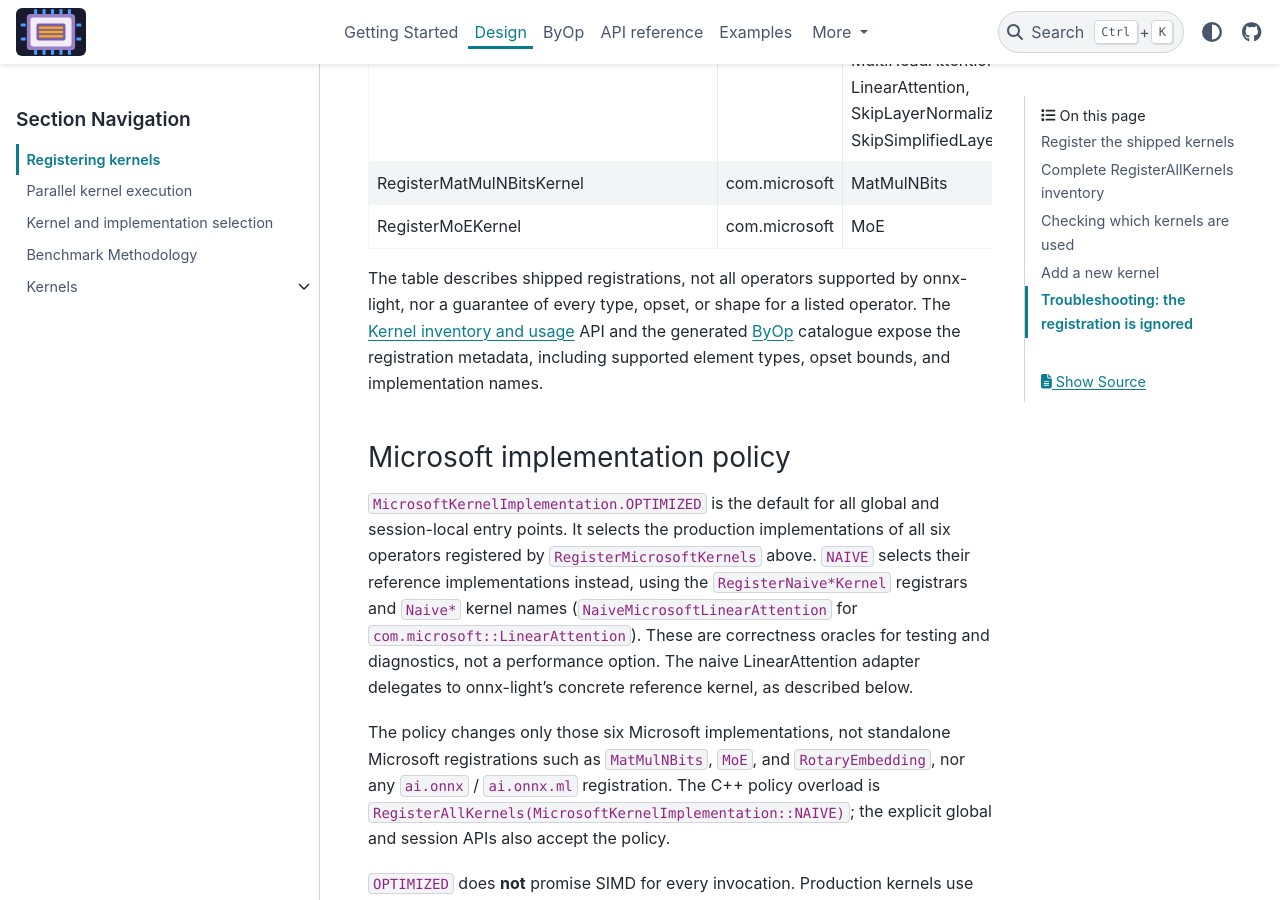
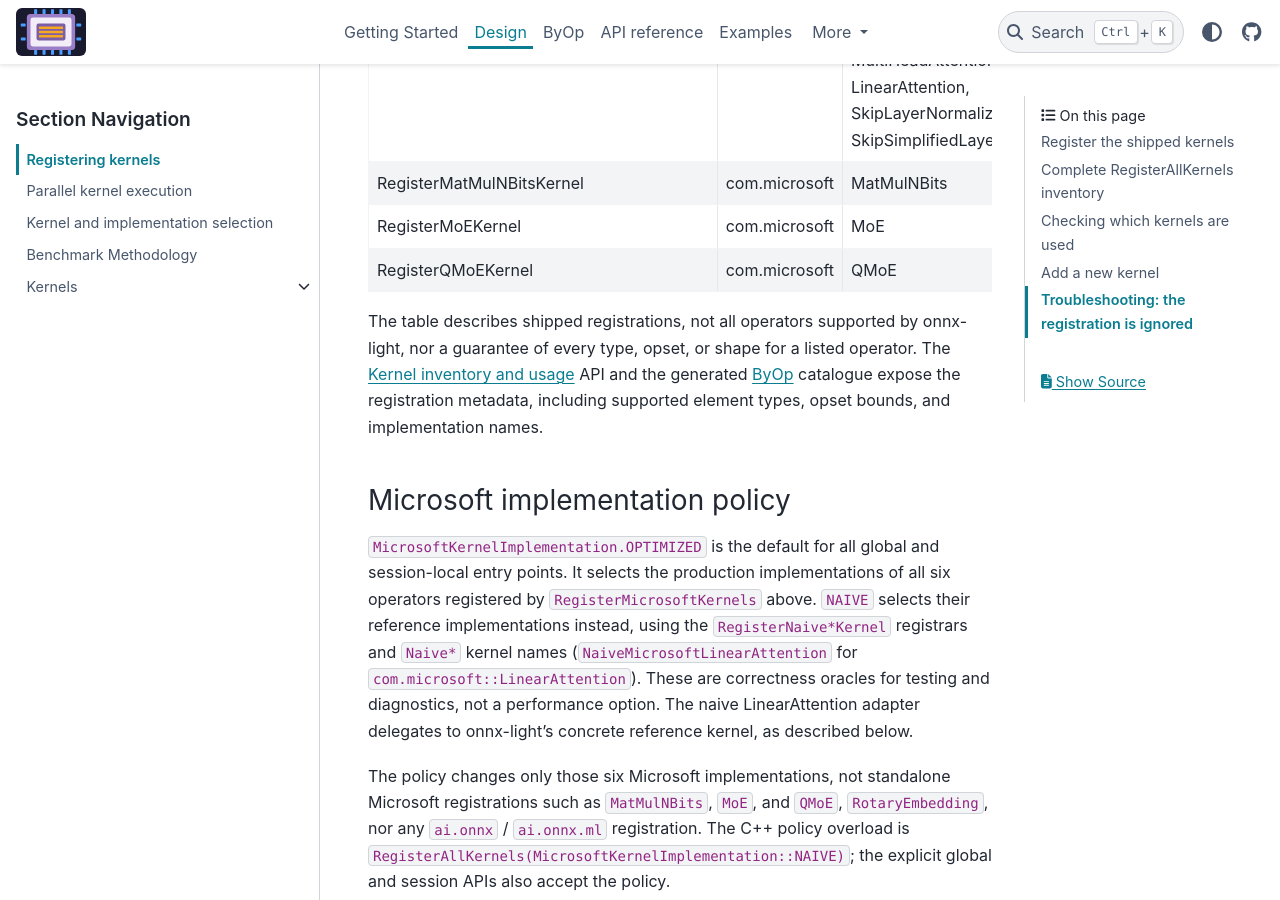
Before and after one commit to xadupre/onnx-light-cpu, a Sphinx documentation site: the page built from docs/design/registering_kernels.rst, in a window 1280 px wide and 900 px high, scrolled down 4674 px. Built offline with Sphinx 7.4.7 and the PyData theme 0.15.4, drawn with Linux system fonts in a browser that asks for light colours; pages that are not in the unit, such as notebooks, are missing from menus.

Commit message:
Document QMoE kernel registration
Co-authored-by: xadupre <22452781+xadupre@users.noreply.github.com>

```diff
--- a/docs/design/registering_kernels.rst
+++ b/docs/design/registering_kernels.rst
@@ -170,6 +170,7 @@ the default ONNX domain (the empty string is equivalent); ``ai.onnx.ml`` and
    "RegisterMicrosoftKernels", "com.microsoft", "BiasGelu, CDist, CausalConvWithState, GroupQueryAttention, MultiHeadAttention, LinearAttention, SkipLayerNormalization, SkipSimplifiedLayerNormalization"
    "RegisterMatMulNBitsKernel", "com.microsoft", "MatMulNBits"
    "RegisterMoEKernel", "com.microsoft", "MoE"
+   "RegisterQMoEKernel", "com.microsoft", "QMoE"
 
 The table describes shipped registrations, not all operators supported by
 onnx-light, nor a guarantee of every type, opset, or shape for a listed operator.
@@ -192,7 +193,8 @@ delegates to onnx-light's concrete reference kernel, as described below.
 
 The policy changes only those six Microsoft implementations, not standalone
 Microsoft registrations such as ``MatMulNBits``, ``MoE``, and
-``RotaryEmbedding``, nor any ``ai.onnx`` / ``ai.onnx.ml`` registration.
+``QMoE``, ``RotaryEmbedding``, nor any ``ai.onnx`` / ``ai.onnx.ml``
+registration.
 The C++ policy overload is
 ``RegisterAllKernels(MicrosoftKernelImplementation::NAIVE)``; the explicit
 global and session APIs also accept the policy.
```
